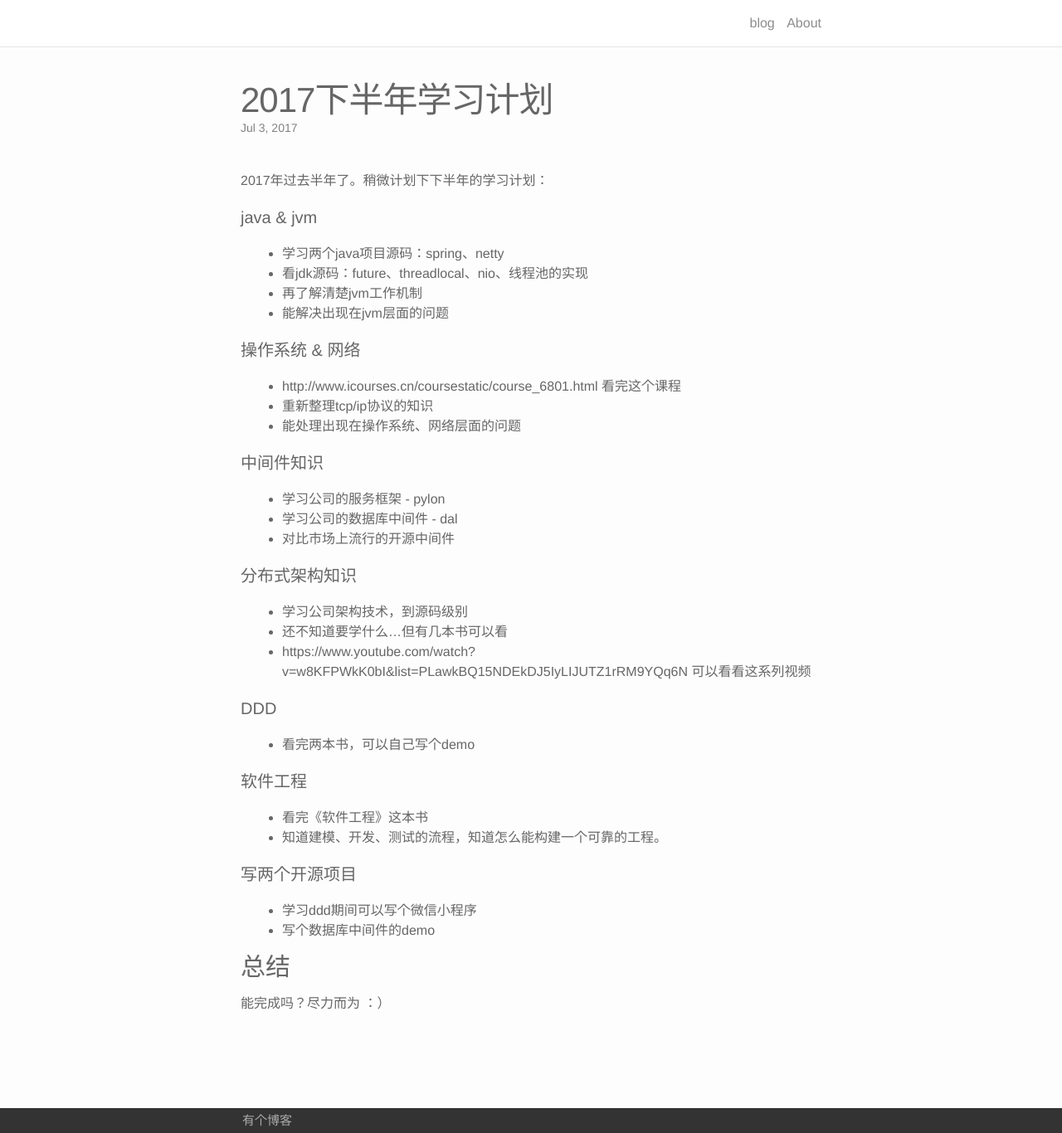
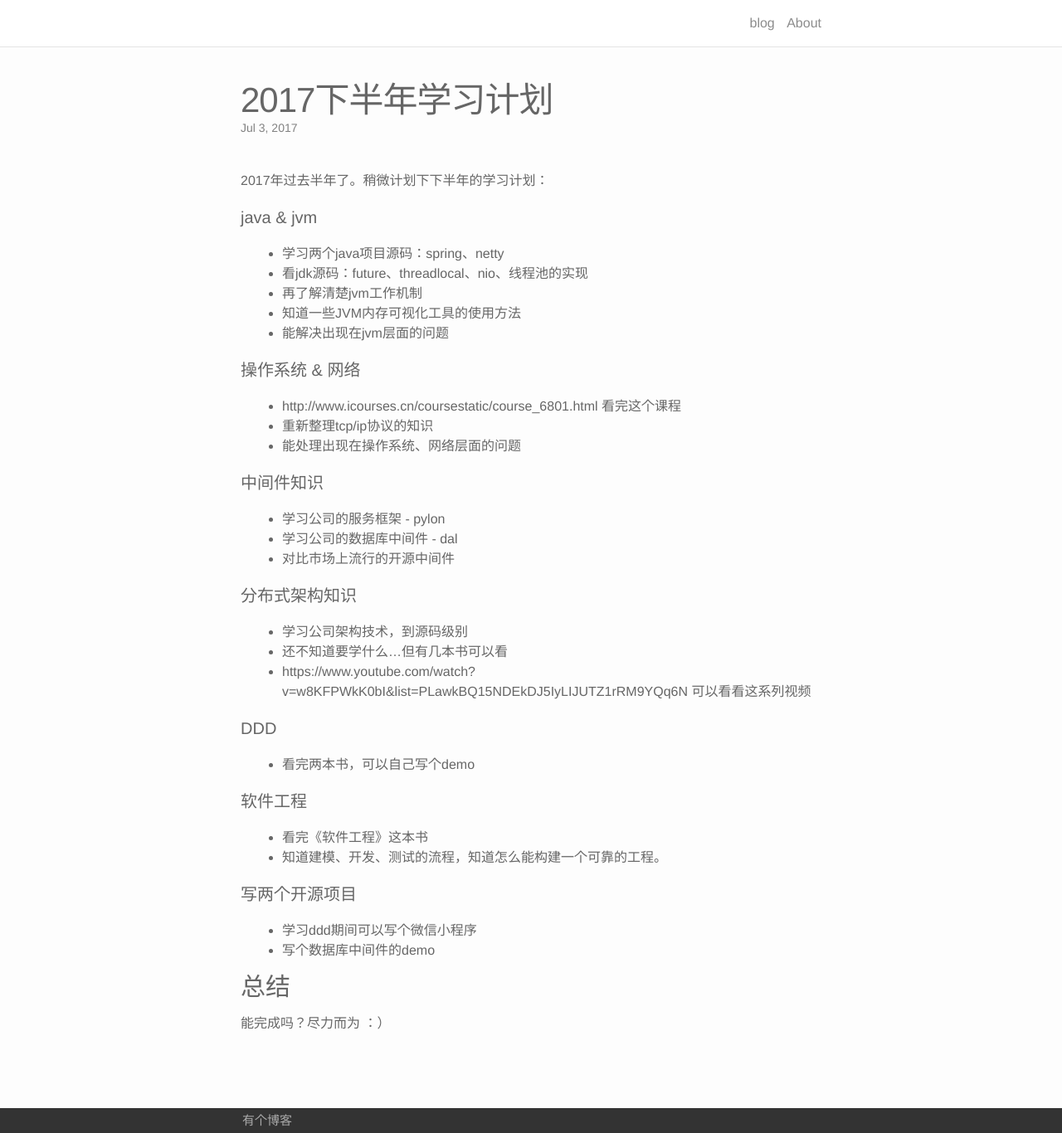
Before and after one commit to afghl/afghl.github.io, a Jekyll site: the page built from _posts/2017-07-03-study-plan-for-the-latter-half.markdown, in a window 1280 px wide and 1366 px high. Shown: the whole window at 83% size. Built offline with Jekyll 4.4.1, drawn with Linux system fonts in a browser that asks for light colours.

Commit message:
add plan

```diff
--- a/_posts/2017-07-03-study-plan-for-the-latter-half.markdown
+++ b/_posts/2017-07-03-study-plan-for-the-latter-half.markdown
@@ -11,6 +11,7 @@ date:   2017-07-03 23:15:00 +0800
    - 学习两个java项目源码：spring、netty
    - 看jdk源码：future、threadlocal、nio、线程池的实现
    - 再了解清楚jvm工作机制
+   - 知道一些JVM内存可视化工具的使用方法
    - 能解决出现在jvm层面的问题
 
 #### 操作系统 & 网络
```
